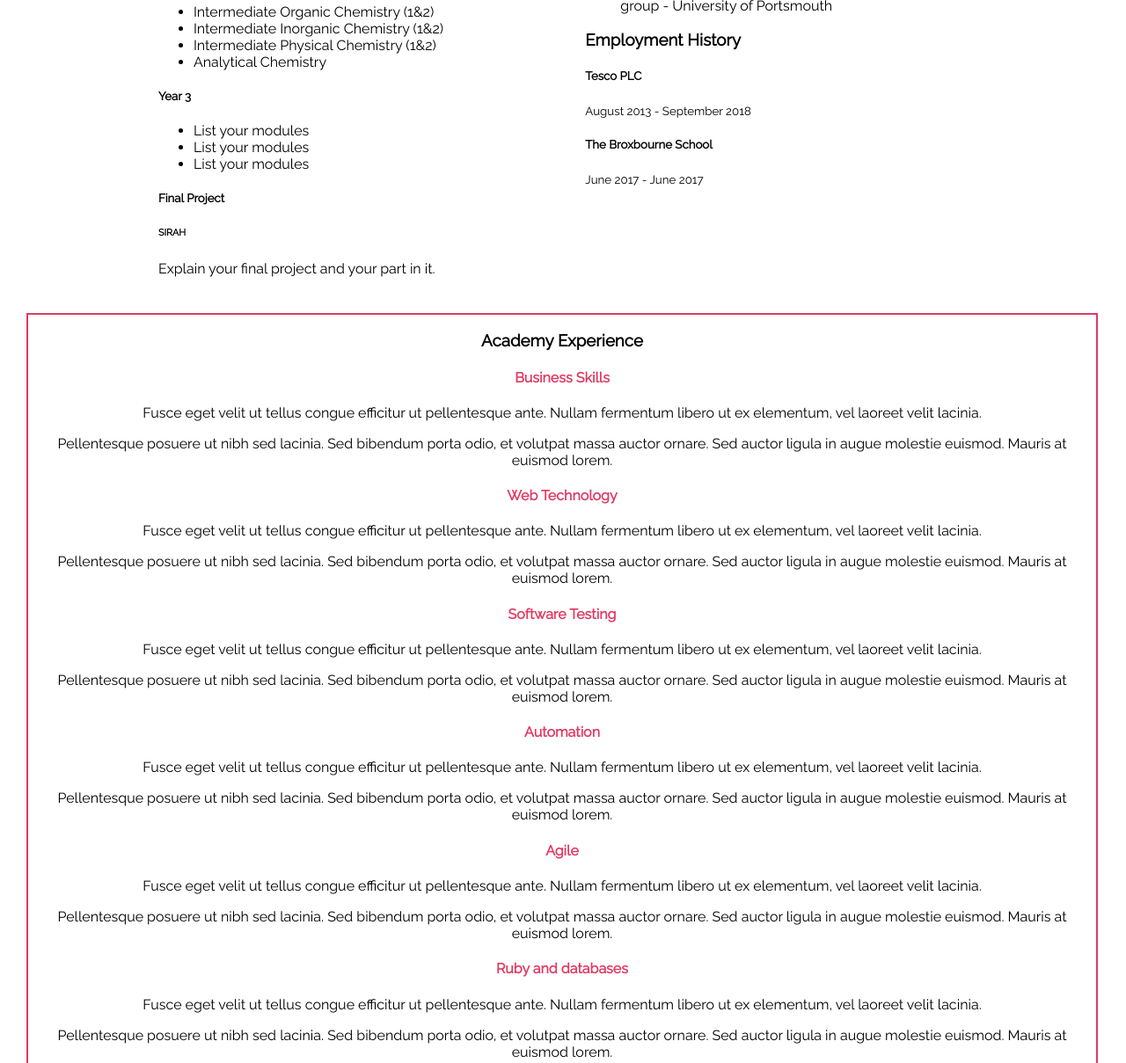
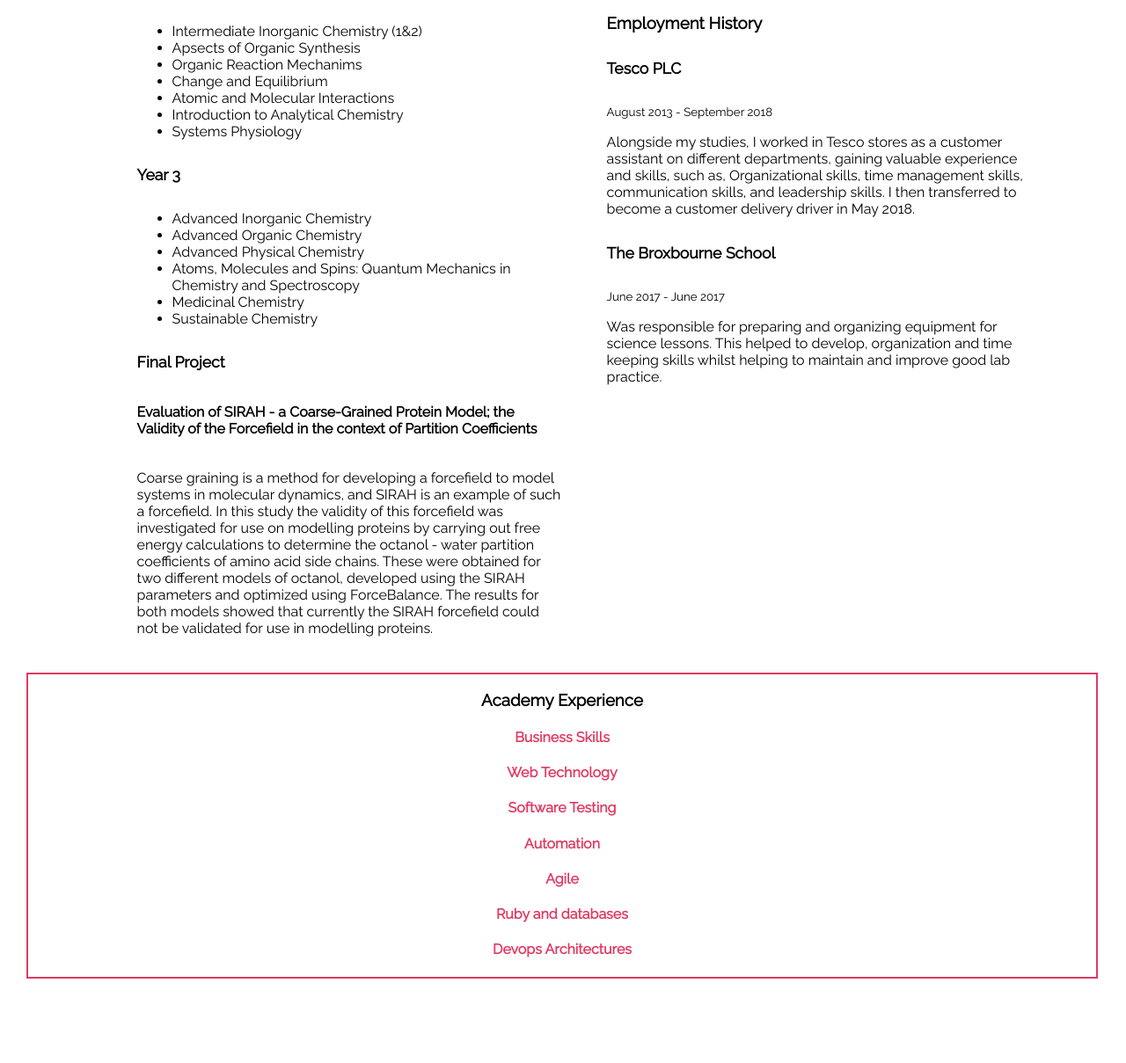
Before and after one commit to blee-sparta/Sparta_Global_Profile, a plain HTML site: page index.html in a window 1280 px wide. Shown: the part 905-2114 px from the top of the page at 88% size. After the commit the page ends 2042 px from the top, so only its background shows below. Drawn offline with Linux system fonts and the light colour scheme.

Commit message:
second commit - further personal information added as well as my own headshot

```diff
--- a/css/style.css
+++ b/css/style.css
@@ -69,14 +69,16 @@ h4, h1{
   display: inline-block;
   float: left;
   width: 40%;
-  margin-left: 10%;
+  margin-left: 8%;
+  margin-right: 2%;
 }
 
 .middleright{
   display:inline-block;
   float: right;
   width: 40%;
-  margin-right: 10%;
+  margin-right: 8%;
+  margin-left: 2%;
 }
 
 #bottom{
@@ -86,6 +88,12 @@ h4, h1{
   border:2px solid #E13A63;
   margin:2%;
   text-align: center;
+}
+p, li, h6{
+  font-size: 100%;
+}
+h5{
+  font-size: 110%;
 }
 
 @media only screen and (max-width:900px){
--- a/index.html
+++ b/index.html
@@ -32,7 +32,7 @@
   <div class="content">
     <div class="top">
       <div class="face">
-        <img class="headshot" src="images/headshot.jpg">
+        <img class="headshot" src="images/profile_picture.jpg">
       </div>
 
       <div class="right">
@@ -45,8 +45,8 @@
         </div>
 
         <div>
-          <p>Fusce eget velit ut tellus congue efficitur ut pellentesque ante. Nullam fermentum libero ut ex elementum, vel laoreet velit lacinia. Pellentesque posuere ut nibh sed lacinia. Sed bibendum porta odio, et volutpat massa auctor ornare. Sed auctor ligula in augue molestie euismod. Mauris at euismod lorem.</p>
-          <p>Maecenas mattis nunc mauris, id vulputate lorem egestas ac. In quis ante elit. Curabitur blandit arcu cursus, eleifend tellus ut, cursus felis. Mauris sit amet placerat lacus, sit amet interdum dolor. Pellentesque viverra volutpat rutrum. Class aptent taciti sociosqu ad litora torquent per conubia nostra, per inceptos himenaeos.</p>
+          <p>I consider myself to be a work orientated person, who likes to see tasks through to completion and to the highest standard. Recently completed Bsc in chemistry at the University of Southampton, where in my final project I worked under Professor J.W. Essex on a computational research project focusing on the development of coarse-grained forcefields.</p>
+          <p>I am now beginning to follow one of my passions and start a career in Tech. My hope for this is that i will be able to better society in some way while continually challenging myself. To achieve this I aim to target bringing more advanced tech to the masses.</p>
         </div>
       </div>
     </div>
@@ -65,22 +65,28 @@
 
       <h5>Year 2</h5>
       <ul>
-        <li>Intermediate Organic Chemistry (1&2)</li>
         <li>Intermediate Inorganic Chemistry (1&2)</li>
-        <li>Intermediate Physical Chemistry (1&2)</li>
-        <li>Analytical Chemistry</li>
+        <li>Apsects of Organic Synthesis</li>
+        <li>Organic Reaction Mechanims</li>
+        <li>Change and Equilibrium</li>
+        <li>Atomic and Molecular Interactions</li>
+        <li>Introduction to Analytical Chemistry</li>
+        <li>Systems Physiology</li>
       </ul>
 
       <h5>Year 3</h5>
       <ul>
-        <li>List your modules</li>
-        <li>List your modules</li>
-        <li>List your modules</li>
+        <li>Advanced Inorganic Chemistry</li>
+        <li>Advanced Organic Chemistry</li>
+        <li>Advanced Physical Chemistry</li>
+        <li>Atoms, Molecules and Spins: Quantum Mechanics in Chemistry and Spectroscopy</li>
+        <li>Medicinal Chemistry</li>
+        <li>Sustainable Chemistry</li>
       </ul>
 
       <h5>Final Project</h5>
-      <h6>SIRAH</h6>
-      <p>Explain your final project and your part in it.</p>
+      <h6>Evaluation of SIRAH - a Coarse-Grained Protein Model; the Validity of the Forcefield in the context of Partition Coefficients</h6>
+      <p>Coarse graining is a method for developing a forcefield to model systems in molecular dynamics, and SIRAH is an example of such a forcefield. In this study the validity of this forcefield was investigated for use on modelling proteins by carrying out free energy calculations to determine the octanol - water partition coefficients of amino acid side chains. These were obtained for two different models of octanol, developed using the SIRAH parameters and optimized using ForceBalance. The results for both models showed that currently the SIRAH forcefield could not be validated for use in modelling proteins.</p>
     </div>
     <div class="middleright">
       <div>
@@ -105,11 +111,15 @@
           <div>
             <h5>Tesco PLC</h5>
             <small>August 2013 - September 2018</small>
+            <!-- <h6>Customer Delivery Driver and Customer Assistant</h6> -->
+            <p>Alongside my studies, I worked in Tesco stores as a customer assistant on different departments, gaining valuable experience and skills, such as, Organizational skills, time management skills, communication skills, and leadership skills. I then transferred to become a customer delivery driver in May 2018.</p>
           </div>
 
           <div>
             <h5>The Broxbourne School</h5>
             <small>June 2017 - June 2017</small>
+            <!-- <h6>Labratory Technician</h6> -->
+            <p>Was responsible for preparing and organizing equipment for science lessons. This helped to develop, organization and time keeping skills whilst helping to maintain and improve good lab practice.</p>
           </div>
 
           <!-- <div>
@@ -124,32 +134,25 @@
         <h3>Academy Experience</h3>
 
         <h4 class="redtext">Business Skills</h4>
-        <p>Fusce eget velit ut tellus congue efficitur ut pellentesque ante. Nullam fermentum libero ut ex elementum, vel laoreet velit lacinia.</p>
-        <p>Pellentesque posuere ut nibh sed lacinia. Sed bibendum porta odio, et volutpat massa auctor ornare. Sed auctor ligula in augue molestie euismod. Mauris at euismod lorem.</p>
+        <p></p>
 
         <h4>Web Technology</h4>
-        <p>Fusce eget velit ut tellus congue efficitur ut pellentesque ante. Nullam fermentum libero ut ex elementum, vel laoreet velit lacinia.</p>
-        <p>Pellentesque posuere ut nibh sed lacinia. Sed bibendum porta odio, et volutpat massa auctor ornare. Sed auctor ligula in augue molestie euismod. Mauris at euismod lorem.</p>
+        <p></p>
 
         <h4>Software Testing</h4>
-        <p>Fusce eget velit ut tellus congue efficitur ut pellentesque ante. Nullam fermentum libero ut ex elementum, vel laoreet velit lacinia.</p>
-        <p>Pellentesque posuere ut nibh sed lacinia. Sed bibendum porta odio, et volutpat massa auctor ornare. Sed auctor ligula in augue molestie euismod. Mauris at euismod lorem.</p>
+        <p></p>
 
         <h4>Automation</h4>
-        <p>Fusce eget velit ut tellus congue efficitur ut pellentesque ante. Nullam fermentum libero ut ex elementum, vel laoreet velit lacinia.</p>
-        <p>Pellentesque posuere ut nibh sed lacinia. Sed bibendum porta odio, et volutpat massa auctor ornare. Sed auctor ligula in augue molestie euismod. Mauris at euismod lorem.</p>
+        <p></p>
 
         <h4>Agile</h4>
-        <p>Fusce eget velit ut tellus congue efficitur ut pellentesque ante. Nullam fermentum libero ut ex elementum, vel laoreet velit lacinia.</p>
-        <p>Pellentesque posuere ut nibh sed lacinia. Sed bibendum porta odio, et volutpat massa auctor ornare. Sed auctor ligula in augue molestie euismod. Mauris at euismod lorem.</p>
+        <p></p>
 
         <h4>Ruby and databases</h4>
-        <p>Fusce eget velit ut tellus congue efficitur ut pellentesque ante. Nullam fermentum libero ut ex elementum, vel laoreet velit lacinia.</p>
-        <p>Pellentesque posuere ut nibh sed lacinia. Sed bibendum porta odio, et volutpat massa auctor ornare. Sed auctor ligula in augue molestie euismod. Mauris at euismod lorem.</p>
+        <p></p>
 
         <h4>Devops Architectures</h4>
-        <p>Fusce eget velit ut tellus congue efficitur ut pellentesque ante. Nullam fermentum libero ut ex elementum, vel laoreet velit lacinia.</p>
-        <p>Pellentesque posuere ut nibh sed lacinia. Sed bibendum porta odio, et volutpat massa auctor ornare. Sed auctor ligula in augue molestie euismod. Mauris at euismod lorem.</p>
+        <p></p>
         <div>
         </div>
       </div>
```
Also changed, not shown: images/profile_picture.jpg (added).
